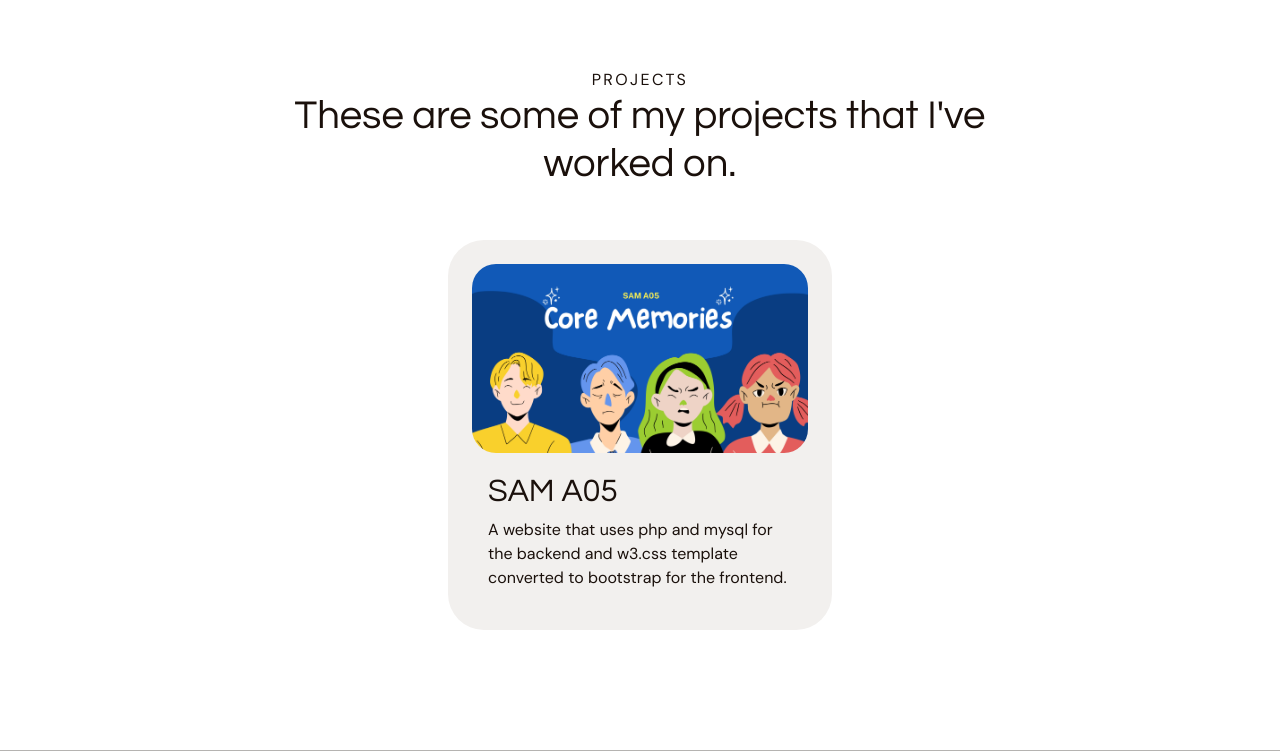
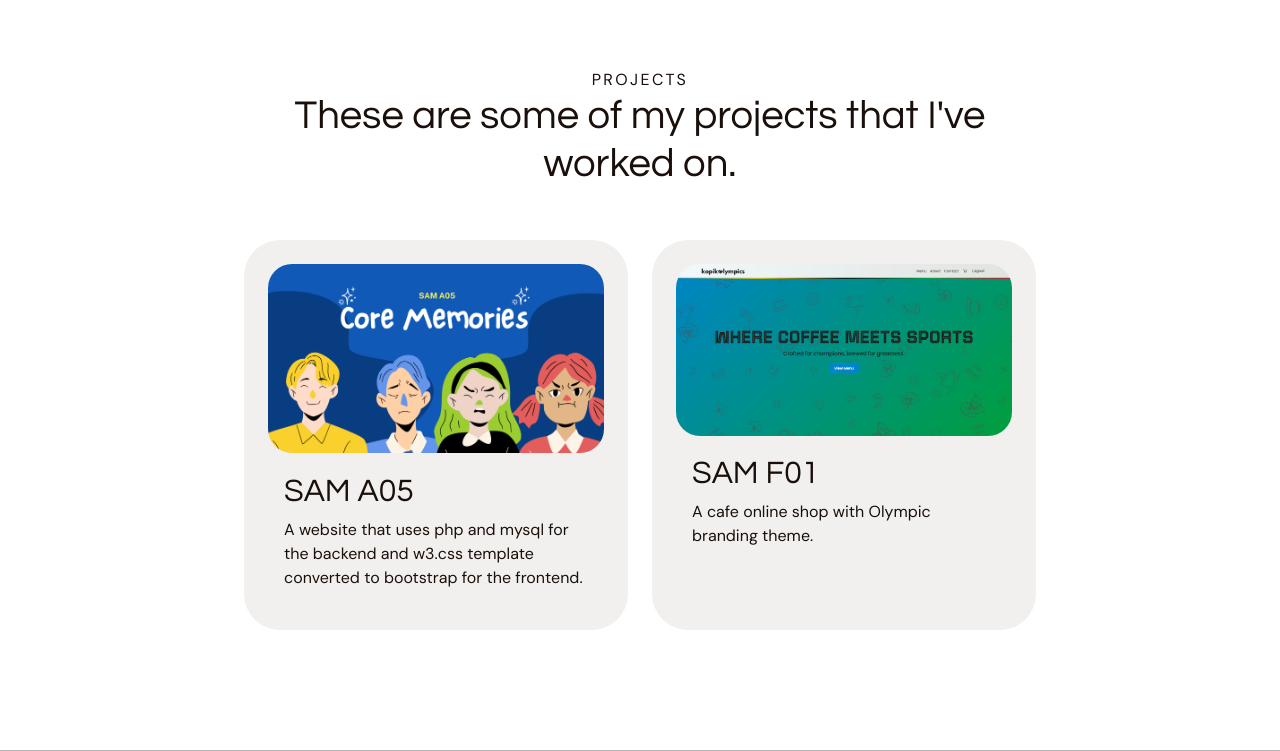
Before and after one commit to rjvillar/SAM-BE, a PHP site: page / in a window 1280 px wide. Shown: the part 808-1559 px from the top of the page. Run offline with PHP 8.4, Linux system fonts and the light colour scheme; some libraries are stand-ins or nearby versions.

Commit message:
bug fixes

```diff
--- a/F01/pages/user.php
+++ b/F01/pages/user.php
@@ -141,7 +141,7 @@ if (isset($_POST['submit_feedback'])) {
                 <button onclick="filterProducts('beverages')" class="btn me-2 df poppins-regular <?php echo (isset($_GET['category']) && $_GET['category'] === 'beverages') ? 'btn-primary' : 'btn-outline-primary'; ?>">Beverages</button>
                 <button onclick="filterProducts('food')" class="btn df poppins-regular <?php echo (isset($_GET['category']) && $_GET['category'] === 'food') ? 'btn-primary' : 'btn-outline-primary'; ?>">Food</button>
             </div>
-            <div class="row g-4" id="menuItems">
+            <div class="row g-4 justify-content-center" id="menuItems">
                 <?php
                 $category = $_GET['category'] ?? 'all';
                 foreach ($products as $product):
@@ -511,7 +511,7 @@ if (isset($_POST['submit_feedback'])) {
             event.target.classList.remove('btn-outline-primary');
             event.target.classList.add('btn-primary');
 
-            const menuItems = document.querySelectorAll('#menuItems .col-md-6');
+            const menuItems = document.querySelectorAll('#menuItems .col-md-4');
             menuItems.forEach(item => {
                 const productCategory = item.getAttribute('data-category');
                 if (category === 'all' || productCategory === category) {
--- a/index.html
+++ b/index.html
@@ -445,10 +445,10 @@
         }
         window.addEventListener("scroll", navShadow);
 
-        var names = ["SAM A05"]
-        var description = ["A website that uses php and mysql for the backend and w3.css template converted to bootstrap for the frontend."]
-        var links = ["A05/index.php"]
-        var images = ["img/SAMA05.webp"];
+        var names = ["SAM A05", "SAM F01"]
+        var description = ["A website that uses php and mysql for the backend and w3.css template converted to bootstrap for the frontend.", "A cafe online shop with Olympic branding theme."]
+        var links = ["A05/index.php", "F01/index.php"]
+        var images = ["img/SAMA05.webp", "img/SAMF01.png"];
 
         for (var i = 0; i < names.length; i++) {
             var projectContent = document.getElementById("project-content");
```
Also changed, not shown: img/SAMF01.png (added).
